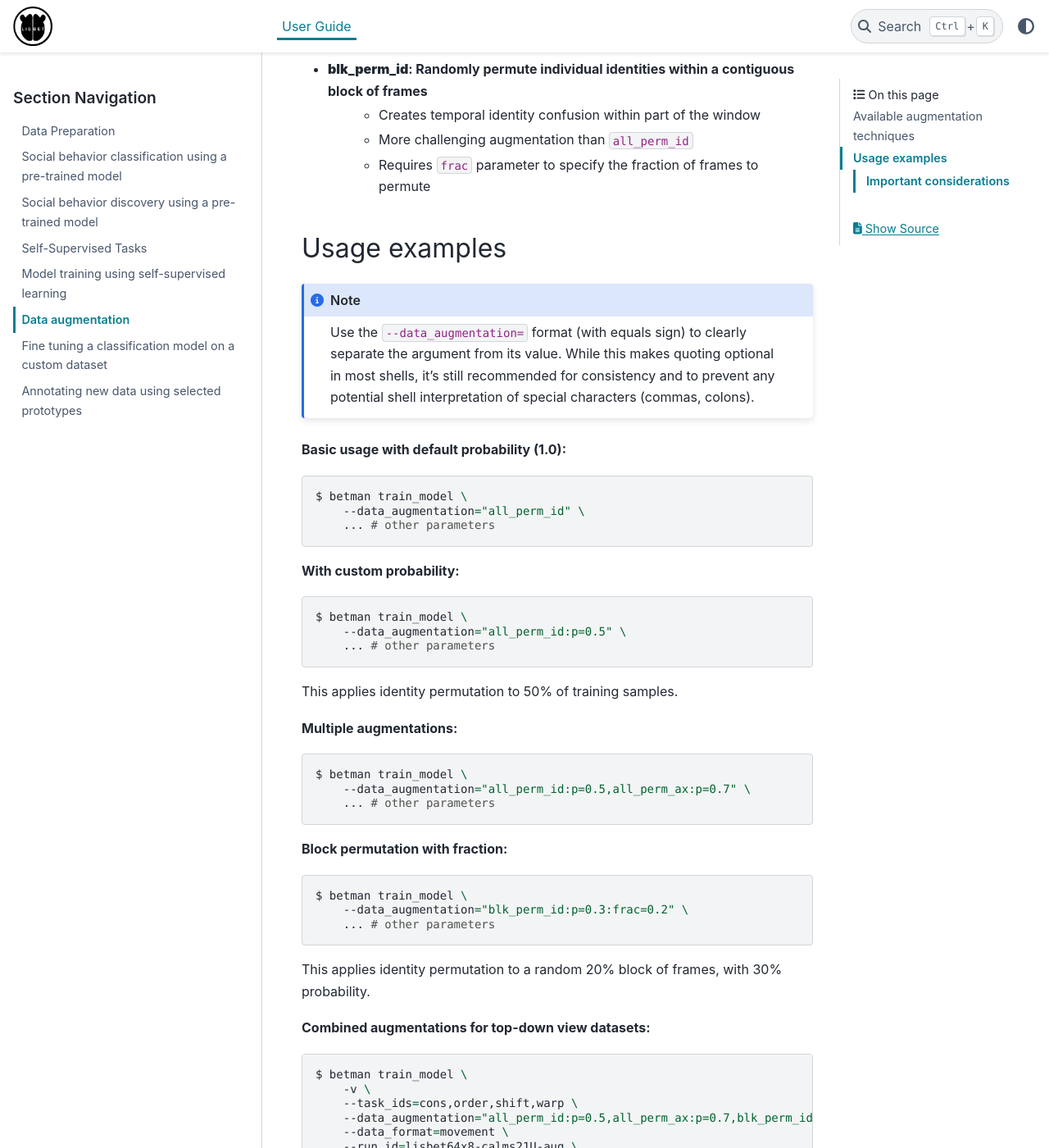
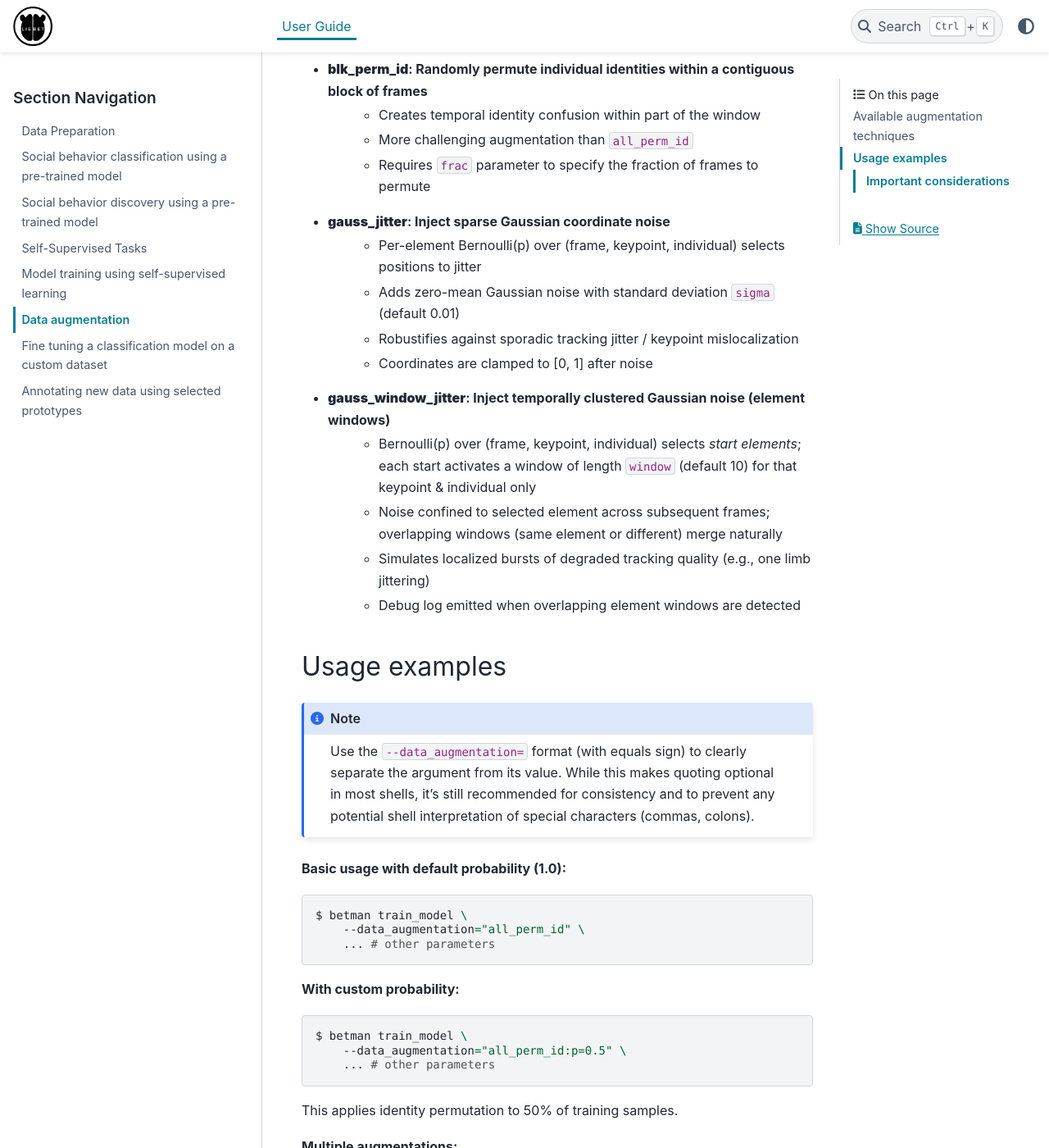
Before and after one commit to BelloneLab/lisbet, a Sphinx documentation site: the page built from docs/user_guide/data_augmentation.rst, in a window 1280 px wide and 1400 px high, scrolled down 708 px. Shown: the whole window at 82% size. Built offline with Sphinx 7.4.7 and the PyData theme 0.15.4, drawn with Linux system fonts in a browser that asks for light colours; pages that are not in the unit, such as notebooks, are missing from menus; some of the changed text lies outside the part shown.

Commit message:
update doc for data augmentation - jitter noise

```diff
--- a/docs/user_guide/data_augmentation.rst
+++ b/docs/user_guide/data_augmentation.rst
@@ -22,6 +22,18 @@ Available augmentation techniques
     - Creates temporal identity confusion within part of the window
     - More challenging augmentation than ``all_perm_id``
     - Requires ``frac`` parameter to specify the fraction of frames to permute
+
+* **gauss_jitter**: Inject sparse Gaussian coordinate noise
+    - Per-element Bernoulli(p) over (frame, keypoint, individual) selects positions to jitter
+    - Adds zero-mean Gaussian noise with standard deviation ``sigma`` (default 0.01)
+    - Robustifies against sporadic tracking jitter / keypoint mislocalization
+    - Coordinates are clamped to [0, 1] after noise
+
+* **gauss_window_jitter**: Inject temporally clustered Gaussian noise (element windows)
+    - Bernoulli(p) over (frame, keypoint, individual) selects *start elements*; each start activates a window of length ``window`` (default 10) for that keypoint & individual only
+    - Noise confined to selected element across subsequent frames; overlapping windows (same element or different) merge naturally
+    - Simulates localized bursts of degraded tracking quality (e.g., one limb jittering)
+    - Debug log emitted when overlapping element windows are detected
 
 Usage examples
 --------------
@@ -53,6 +65,30 @@ This applies identity permutation to 50% of training samples.
 
     $ betman train_model \
         --data_augmentation="all_perm_id:p=0.5,all_perm_ax:p=0.7" \
+        ... # other parameters
+
+**Gaussian jitter (sparse) + permutation:**
+
+.. code-block:: console
+
+    $ betman train_model \
+        --data_augmentation="all_perm_id:p=0.5,gauss_jitter:p=0.02:sigma=0.01" \
+        ... # other parameters
+
+**Window jitter (bursts) example:**
+
+.. code-block:: console
+
+    $ betman train_model \
+        --data_augmentation="gauss_window_jitter:p=0.05:sigma=0.02:window=25" \
+        ... # other parameters
+
+**Combined full pipeline:**
+
+.. code-block:: console
+
+    $ betman train_model \
+        --data_augmentation="all_perm_id:p=0.5,blk_perm_id:p=0.3:frac=0.2,gauss_jitter:p=0.02:sigma=0.01,gauss_window_jitter:p=0.05:sigma=0.02:window=25" \
         ... # other parameters
 
 **Block permutation with fraction:**
@@ -93,5 +129,8 @@ Important considerations
 * **Task compatibility**: Identity permutations (``all_perm_id``, ``blk_perm_id``) are most beneficial for self-supervised tasks and datasets where individual identities are interchangeable.
 
 * **Probability tuning**: Start with moderate probabilities (0.3-0.7) and adjust based on validation performance. Higher probabilities increase variability but may make training less stable.
+    - For jitter augmentations, recommended initial values: ``gauss_jitter`` p≈0.01–0.05, ``gauss_window_jitter`` p≈0.02 with window≈10–30.
+    - Increase ``sigma`` gradually (e.g., 0.005 → 0.02) monitoring degradation in dev metrics.
 
 * **Computational cost**: Augmentations are applied on-the-fly during training and add minimal overhead. Block permutations (``blk_perm_id``) are slightly more expensive than full permutations.
+    - Jitter augmentations add negligible overhead (vectorized operations). Window jitter scales linearly with number of sampled starts; low p keeps cost minimal.
```
